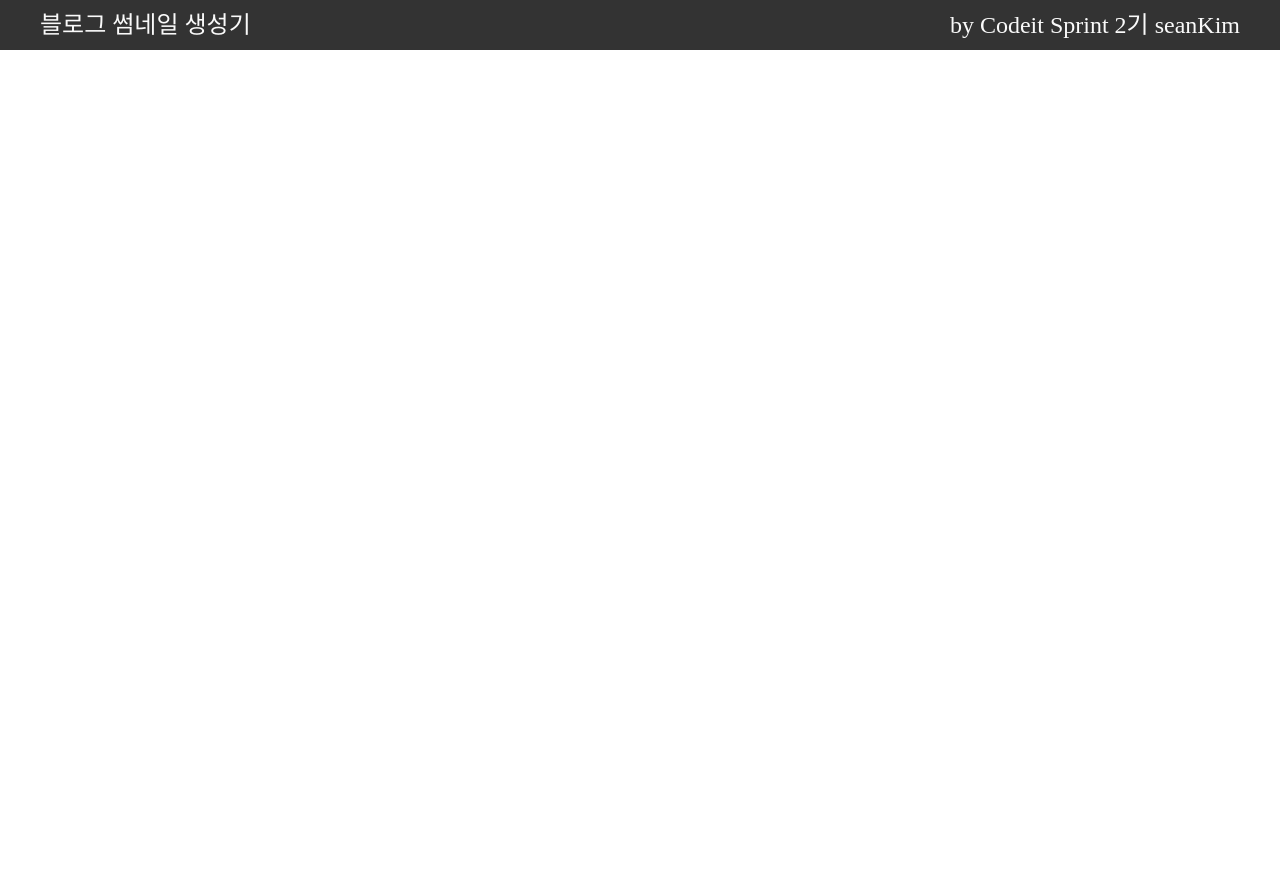
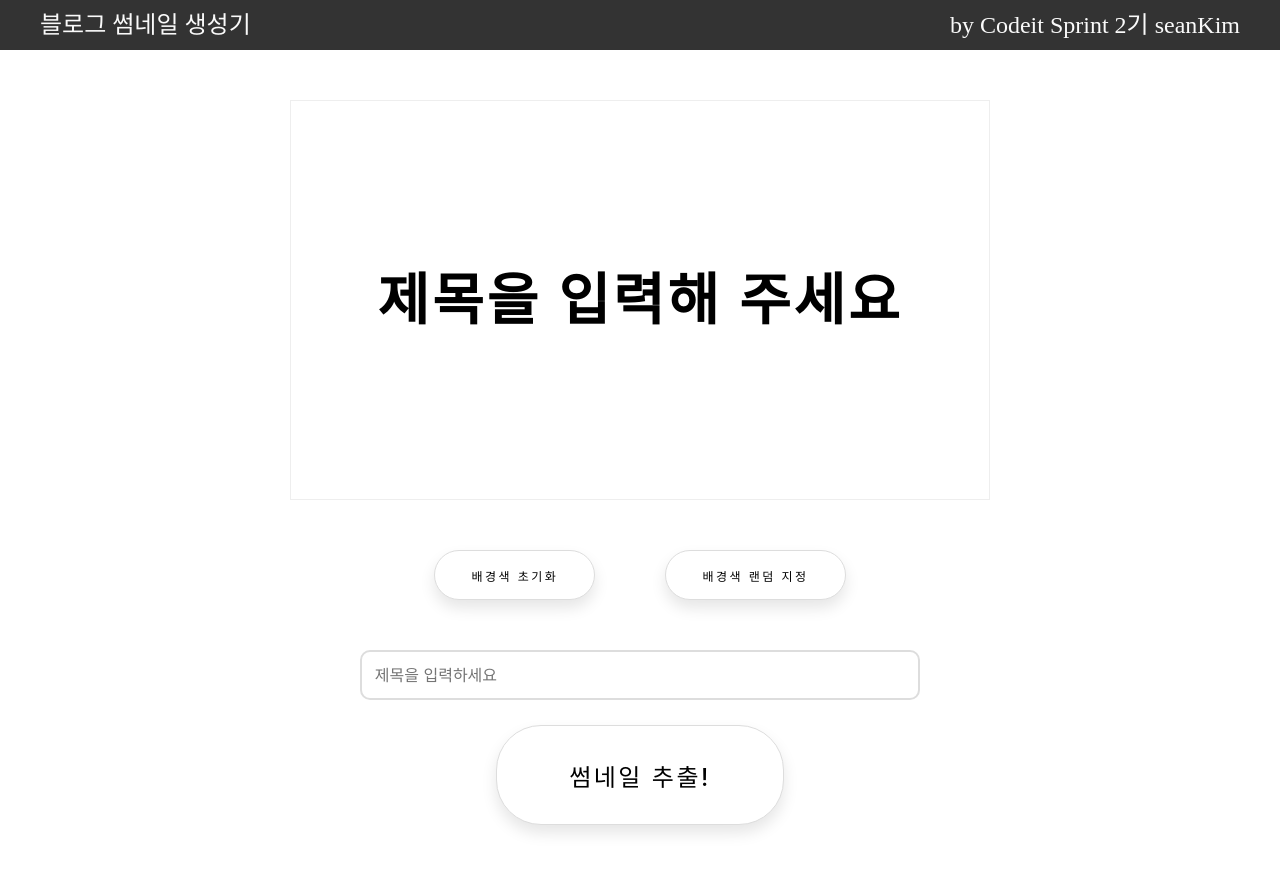
Before and after one commit to SeanKim-416/thumbnail-maker, a React (Create React App) app: page / in a window 1280 px wide. Shown: the top 872 px of the page. Before the commit the page ends 800 px from the top, so only its background shows below. Built offline with nearby package versions, Linux system fonts and the light colour scheme; a web font is replaced by a local one.

Commit message:
style: 스타일드 컴포넌트로 레이아웃 배치

```diff
--- a/src/App.js
+++ b/src/App.js
@@ -1,12 +1,48 @@
+import styled from 'styled-components';
+import NavBar from './Components/NavBar';
+import ThumbNailBox from './Components/atoms/ThumbnailBox';
+import TitleText from './Components/atoms/TitleText';
+import GlobalStyle from './Components/GlobalStyle';
 import Button from './Components/atoms/Button';
 import Input from './Components/atoms/Input';
-import NavBar from './Components/NavBar';
-import GlobalStyle from './Components/GlobalStyle';
+const Container = styled.div`
+  width: 700px;
+  height: 50px;
+  display: flex;
+  justify-content: center;
+  align-items: center;
+  gap: 10%;
+`;
+
+const Main = styled.main`
+  display: flex;
+  flex-direction: column;
+  justify-content: center;
+  align-items: center;
+  margin: 50px auto 200px;
+  gap: 50px;
+  width: 700px;
+`;
 function App() {
   return (
     <div className="App">
       <GlobalStyle />
       <NavBar />
+      <Main>
+        <ThumbNailBox>
+          <TitleText>제목을 입력해 주세요</TitleText>
+        </ThumbNailBox>
+        <Container>
+          <Button>배경색 초기화</Button>
+          <Button>배경색 랜덤 지정</Button>
+        </Container>
+        <Container>
+          <Input placeholder="제목을 입력하세요" />
+        </Container>
+        <Container>
+          <Button large>썸네일 추출!</Button>
+        </Container>
+      </Main>
     </div>
   );
 }
--- a/src/Components/atoms/Button.jsx
+++ b/src/Components/atoms/Button.jsx
@@ -1,27 +1,30 @@
 import styled from 'styled-components';
 
 const Button = styled.button`
-  padding: 12.5px 30px;
-  border: 0;
-  border-radius: 100px;
-  background-color: #2ba8fb;
-  color: #ffffff;
-  font-weight: Bold;
-  transition: all 0.5s;
-  -webkit-transition: all 0.5s;
+  padding: 1.3em 3em;
+  font-size: ${({ large }) => (large ? '24px' : '12px')};
+  text-transform: uppercase;
+  letter-spacing: 2.5px;
+  font-weight: 500;
+  color: #000;
+  background-color: #fff;
+  border: 1px solid #ddd;
+  border-radius: 45px;
+  box-shadow: 0px 8px 15px rgba(0, 0, 0, 0.1);
+  transition: all 0.3s ease 0s;
+  cursor: pointer;
+  outline: none;
 
   &:hover {
-    background-color: #6fc5ff;
-    box-shadow: 0 0 20px #6fc5ff50;
-    transform: scale(1.1);
+    background-color: #23c483;
+    box-shadow: 0px 15px 20px rgba(46, 229, 157, 0.4);
+    color: #fff;
+    transform: translateY(-7px);
   }
 
   &:active {
-    background-color: #3d94cf;
-    transition: all 0.25s;
-    -webkit-transition: all 0.25s;
-    box-shadow: none;
-    transform: scale(0.98);
+    background-color: #23c483;
+    transform: translateY(-1px);
   }
 `;
 
--- a/src/Components/atoms/Input.jsx
+++ b/src/Components/atoms/Input.jsx
@@ -1,15 +1,16 @@
 import styled from 'styled-components';
 
 const Input = styled.input`
-  border: 2px solid transparent;
-  width: 100%;
+  border: 2px solid #ddd;
+  width: 80%;
   height: 50px;
   padding-left: 0.8em;
   outline: none;
   overflow: hidden;
-  background-color: #f3f3f3;
+  background-color: #fff;
   border-radius: 10px;
   transition: all 0.5s;
+  font-size: 100%;
 
   &:hover,
   &:focus {
--- /dev/null
+++ b/src/Components/atoms/ThumbnailBox.jsx
@@ -0,0 +1,13 @@
+import styled from 'styled-components';
+
+const ThumbNailBox = styled.div`
+  width: 700px;
+  height: 400px;
+  background-color: transparent;
+  display: flex;
+  justify-content: center;
+  align-items: center;
+  border: 1px solid #eeeeee;
+`;
+
+export default ThumbNailBox;
--- /dev/null
+++ b/src/Components/atoms/TitleText.jsx
@@ -0,0 +1,11 @@
+import styled from 'styled-components';
+
+const TitleText = styled.div`
+  width: 100%;
+  font-size: 56px;
+  text-align: center;
+  letter-spacing: 3px;
+  font-weight: 600;
+`;
+
+export default TitleText;
```
